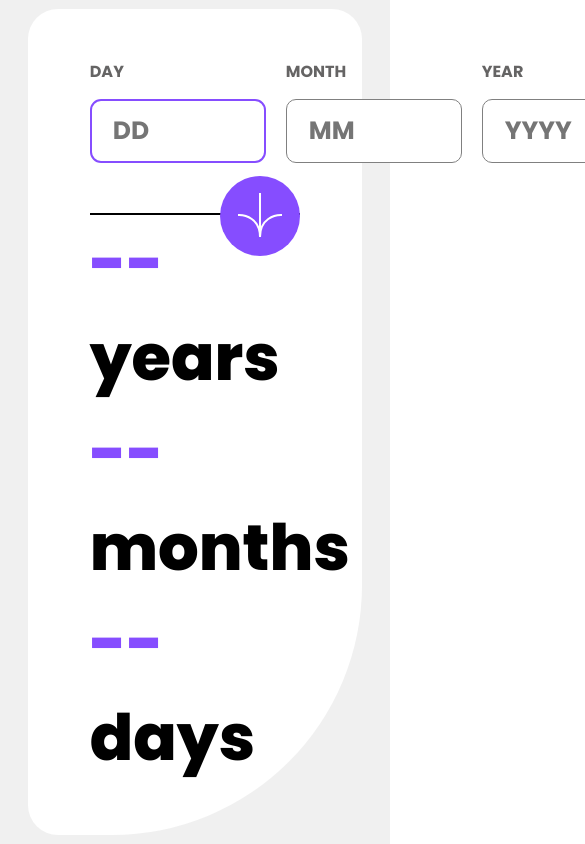
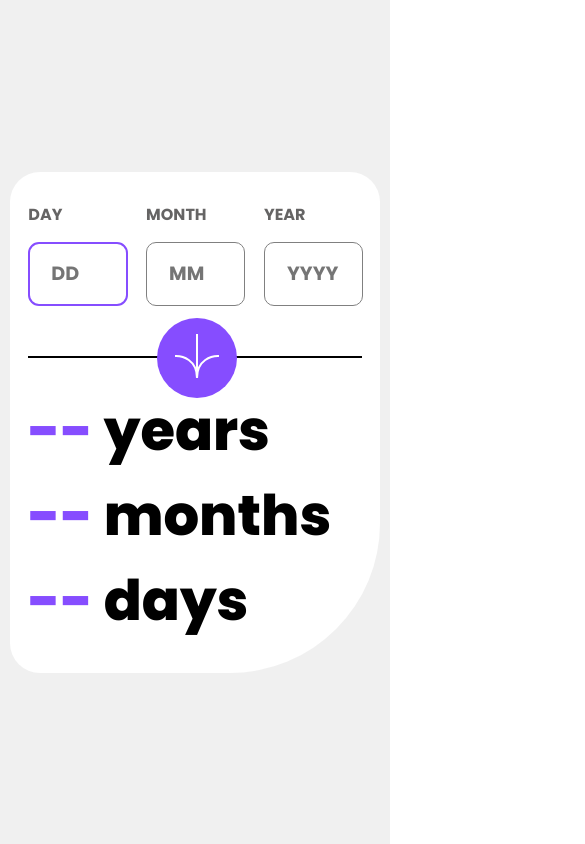
Before and after one commit to Hieronymbus/age-calculator-app, a React (Vite) app in the folder vite-project/: page / in a window 390 px wide. Shown: the top 844 px of the page, 585 px wide, since content can reach past the window. Built offline with nearby package versions, Linux system fonts and the light colour scheme.

Commit message:
added media querys for different screen sizes, works on most sreens but needs refining. added in an animatin fade in for the numbers of age output, also needs tweeking on the timing

```diff
--- a/vite-project/src/assets/App.css
+++ b/vite-project/src/assets/App.css
@@ -57,12 +57,10 @@
     width: 150px;
     font-size: 25px;
     font-family: "popBold";
-    padding-left: 15px;
     border: 1px solid grey;
     border-radius: 10px ;
     caret-color: #864DFF;
     padding-left: 22px;
-
 }
 .form-input:hover{
   cursor: pointer;
@@ -111,5 +109,115 @@
   font-family: "popExtraBold";
 }
 .age-output-number {
-  color:#864DFF
+  color: #864DFF;
+  opacity: 1;
+  transition: opacity 1s ease-in-out;
 }
+
+.age-output-number.fade-in {
+  opacity: 0;
+}
+
+@media (max-width:567px) {
+  .main-container {
+    width: 95% ;
+    display:flex ;
+    flex-direction: column;
+    align-items: center;
+    background-color:hsl(0, 0%, 100%);
+    padding:30px 0 30px 0 ;
+    border-radius: 30px 30px 150px 30px;
+    gap:30px
+  }
+  .birth-date-form {
+    display: flex;
+    justify-content: space-between;
+    width: 90%;
+    padding: 0;
+    padding-bottom: 50px;
+    border-bottom: 2px solid black;
+    position: relative;
+  }
+.form-label {
+    display: flex;
+    flex-direction: column;
+    color: rgb(101, 100, 100);
+    gap:15px;
+    font-family: "popBold";
+  }
+
+.form-input {
+    height: 60px;
+    width: 75%;
+    font-size: 1.2rem;
+    font-family: "popBold";
+    border: 1px solid grey;
+    border-radius: 10px ;
+    caret-color: #864DFF;
+  }
+  .form-button{
+    background-color: #864DFF;
+    border-radius: 50%;
+    position: absolute;
+    right: 37.5%;
+    bottom:-42px;
+    border: none;
+    height: 80px;
+    width: 80px;
+}
+.age-output {
+  font-size: 3.5rem;
+}
+
+}
+@media (min-width: 576px) and (max-width: 768px) {
+  .main-container {
+    width: 95% ;
+    display:flex ;
+    flex-direction: column;
+    align-items: center;
+    background-color:hsl(0, 0%, 100%);
+    padding:30px 0 30px 0 ;
+    border-radius: 30px 30px 150px 30px;
+    gap:30px
+  }
+  .birth-date-form {
+    display: flex;
+    justify-content: space-between;
+    width: 90%;
+    padding: 0;
+    padding-bottom: 50px;
+    border-bottom: 2px solid black;
+    position: relative;
+  }
+.form-label {
+    display: flex;
+    flex-direction: column;
+    color: rgb(101, 100, 100);
+    gap:15px;
+    font-family: "popBold";
+  }
+
+.form-input {
+    height: 60px;
+    width: 75px;
+    font-size: 1.2rem;
+    font-family: "popBold";
+    border: 1px solid grey;
+    border-radius: 10px ;
+    caret-color: #864DFF;
+  }
+  .form-button{
+    background-color: #864DFF;
+    border-radius: 50%;
+    position: absolute;
+    right: 0%;
+    bottom:-42px;
+    border: none;
+    height: 80px;
+    width: 80px;
+  }
+.age-output {
+    font-size: 3.5rem;
+  }
+}
--- a/vite-project/src/components/AgeOutput.jsx
+++ b/vite-project/src/components/AgeOutput.jsx
@@ -7,8 +7,10 @@ function AgeOutput(props) {
   const [ageYears, setAgeYears] = useState("--");
   const [ageMonths, setAgeMonths] = useState("--");
   const [ageDays, setAgeDays] = useState("--");
+  const [animate,setAnimate] = useState(false);
 
   useEffect(() => {
+
     if (day && month && year) {
 
       const currentDate = new Date();
@@ -23,23 +25,30 @@ function AgeOutput(props) {
       let exactMonths = (daysLeftMinusYears - exactDays) / 31
       let exactYears = (Math.floor(totalDays) - daysLeftMinusYears) / 365
 
+
       setAgeDays(exactDays);
       setAgeMonths(exactMonths);
       setAgeYears(exactYears);
 
+      setAnimate(true);
+
+      setTimeout(() => {
+        setAnimate(false)
+      }, 1000);
     }
   }, [day, month, year]);
 
+
   return (
     <div className="age-output-container">
-      <h1 className="age-output">
-        <span className="age-output-number">{ageYears}</span> years
+      <h1 className="age-output" >
+        <span className={`age-output-number ${animate ? "fade-in" : ""}`}>{ageYears}</span> years
       </h1>
       <h1 className="age-output">
-        <span className="age-output-number">{ageMonths}</span> months
+        <span className={`age-output-number ${animate ? "fade-in" : ""}`}>{ageMonths}</span> months
       </h1>
       <h1 className="age-output">
-        <span className="age-output-number">{ageDays}</span> days
+        <span className={`age-output-number ${animate ? "fade-in" : ""}`}>{ageDays}</span> days
       </h1>
     </div>
   );
```
Also changed, not shown: vite-project/src/components/Form.jsx (line endings or trailing spaces).
